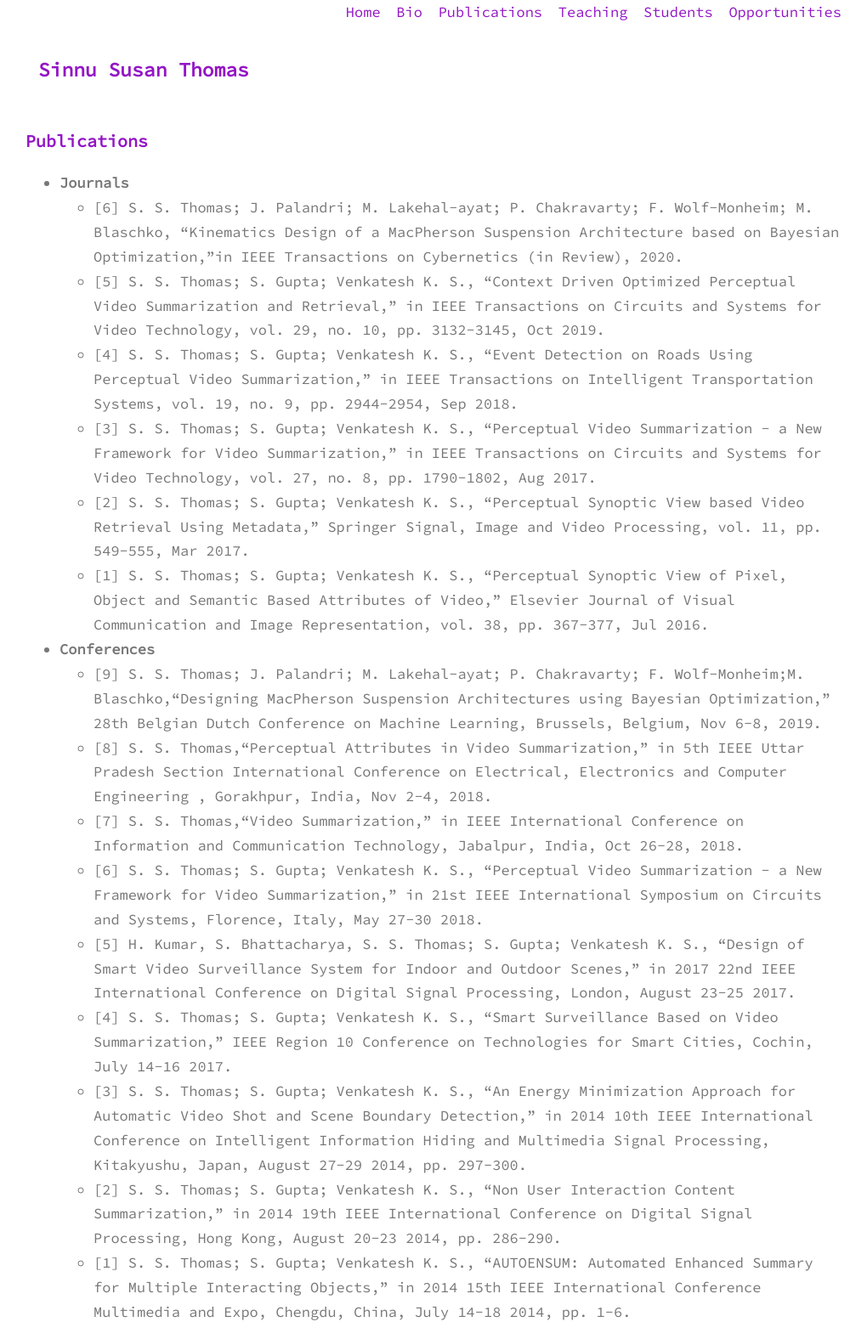
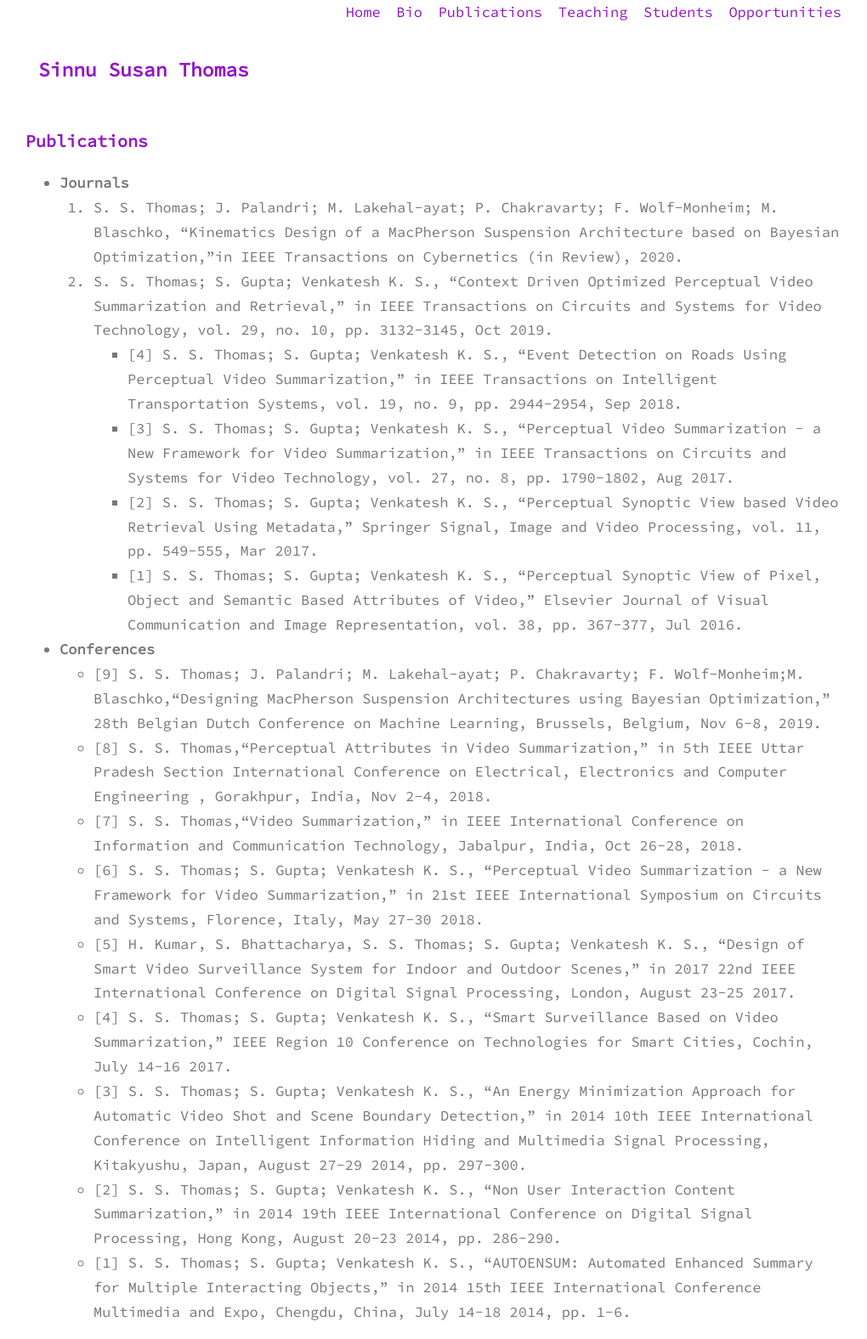
Before and after one commit to sinnuthomas/sinnuthomas.github.io, a Jekyll site: the page built from publications.md, in a window 1280 px wide. Shown: the whole page at 85% size, without its empty margins (130-1150 px from the left). Built offline with Jekyll 4.4.1, drawn with Linux system fonts in a browser that asks for light colours.

Commit message:
Update publications.md

```diff
--- a/publications.md
+++ b/publications.md
@@ -5,8 +5,8 @@ permalink: /publications/
 ---
 
 * **Journals**
-  * [6] S. S. Thomas; J. Palandri; M. Lakehal-ayat; P. Chakravarty; F. Wolf-Monheim; M. Blaschko, “Kinematics Design of a MacPherson Suspension Architecture based on Bayesian Optimization,”in IEEE Transactions on Cybernetics (in Review), 2020.
-  * [5] S. S. Thomas; S. Gupta; Venkatesh K. S., “Context Driven Optimized Perceptual Video Summarization and Retrieval,” in IEEE Transactions on Circuits and Systems for Video Technology, vol. 29, no. 10, pp. 3132-3145, Oct 2019.
+  1. S. S. Thomas; J. Palandri; M. Lakehal-ayat; P. Chakravarty; F. Wolf-Monheim; M. Blaschko, “Kinematics Design of a MacPherson Suspension Architecture based on Bayesian Optimization,”in IEEE Transactions on Cybernetics (in Review), 2020.
+  1. S. S. Thomas; S. Gupta; Venkatesh K. S., “Context Driven Optimized Perceptual Video Summarization and Retrieval,” in IEEE Transactions on Circuits and Systems for Video Technology, vol. 29, no. 10, pp. 3132-3145, Oct 2019.
   * [4] S. S. Thomas; S. Gupta; Venkatesh K. S., “Event Detection on Roads Using Perceptual Video Summarization,” in IEEE Transactions on Intelligent Transportation Systems, vol. 19, no. 9, pp. 2944-2954, Sep 2018.
   * [3] S. S. Thomas; S. Gupta; Venkatesh K. S., “Perceptual Video Summarization - a New Framework for Video Summarization,” in IEEE Transactions on Circuits and Systems for Video Technology, vol. 27, no. 8, pp. 1790-1802, Aug 2017.
   * [2] S. S. Thomas; S. Gupta; Venkatesh K. S., “Perceptual Synoptic View based Video Retrieval Using Metadata,” Springer Signal, Image and Video Processing, vol. 11, pp. 549-555, Mar 2017.
```
